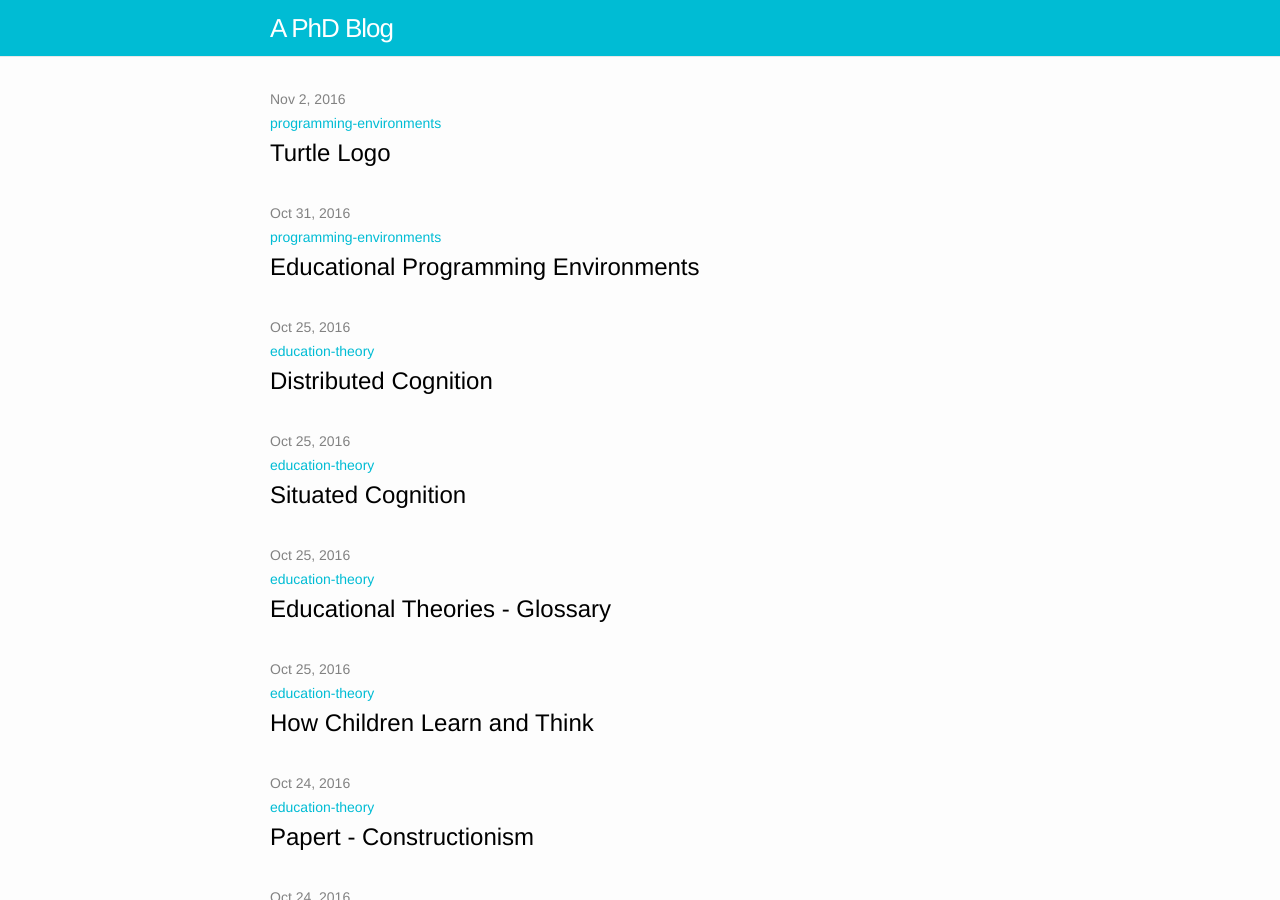
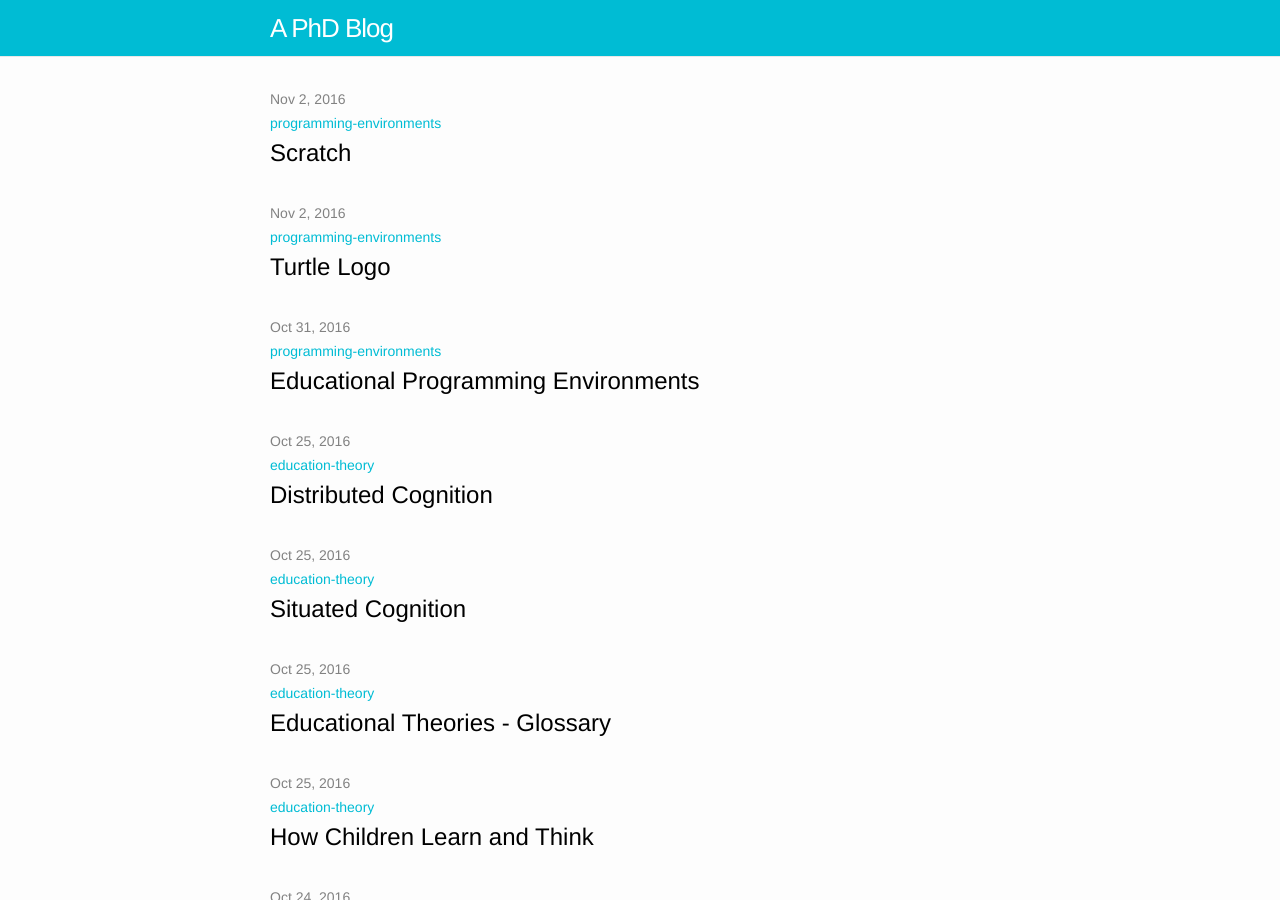
Before and after one commit to simonrose121/phd, a Jekyll site: the page built from index.md, in a window 1280 px wide and 900 px high. Built offline with Jekyll 4.4.1, drawn with Linux system fonts in a browser that asks for light colours.

Commit message:
Add scratch post and rename logo file to correct date form

```diff
--- /dev/null
+++ b/_posts/2016-11-02-scratch.md
@@ -0,0 +1,6 @@
+---
+layout: post
+title:  "Scratch"
+date:   2016-11-02 18:02:00 +0100
+categories: programming-environments
+---
```
Also changed, not shown: _posts/2016-11-02-logo.md (renamed from _posts/2016-10-11-02-logo.md, +1 -0 lines).
